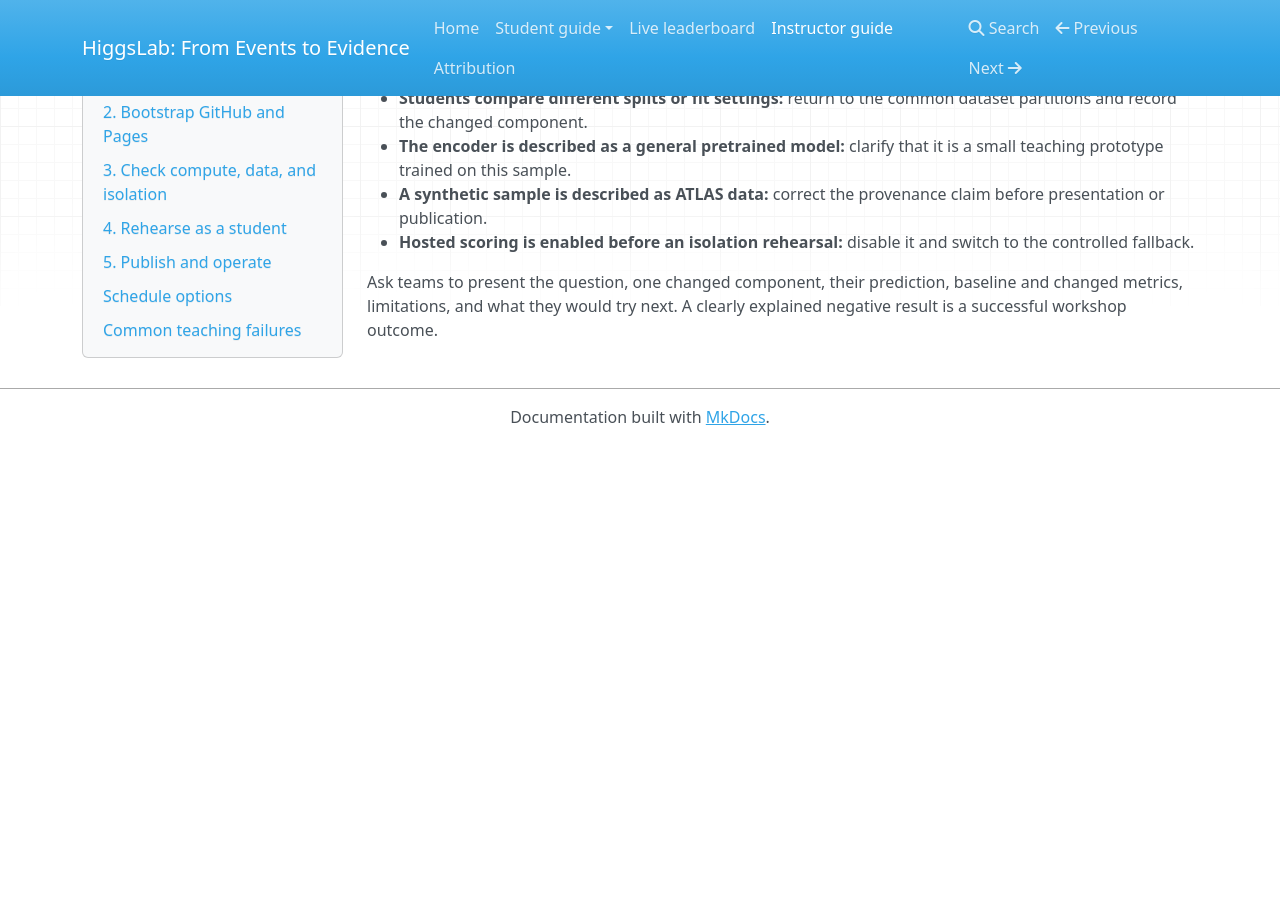
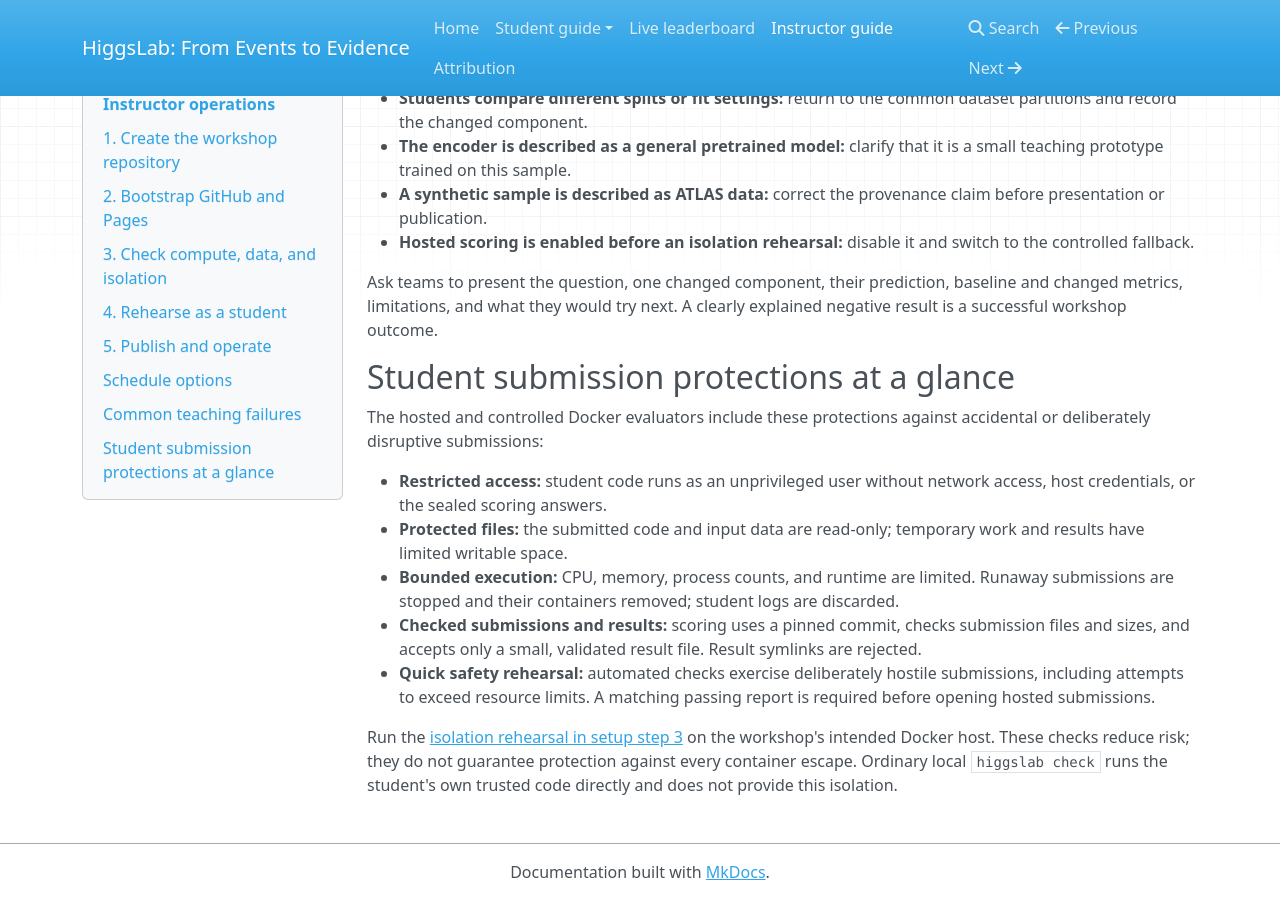
Before and after one commit to gordonwatts/higgs-lab, an MkDocs documentation site: the page built from docs/instructor.md, in a window 1280 px wide and 900 px high, scrolled down 4499 px. Built offline with MkDocs 1.6.1, drawn with Linux system fonts in a browser that asks for light colours; nearby versions of some CDN libraries; before the commit the page ends 4944 px from its top, so only the background shows below that.

Commit message:
Summarize submission protections in instructor setup guide

```diff
--- a/docs/instructor.md
+++ b/docs/instructor.md
@@ -144,3 +144,15 @@ uv run higgslab instructor reset --repo OWNER/WORKSHOP --suite replace
 - **Hosted scoring is enabled before an isolation rehearsal:** disable it and switch to the controlled fallback.
 
 Ask teams to present the question, one changed component, their prediction, baseline and changed metrics, limitations, and what they would try next. A clearly explained negative result is a successful workshop outcome.
+
+## Student submission protections at a glance
+
+The hosted and controlled Docker evaluators include these protections against accidental or deliberately disruptive submissions:
+
+- **Restricted access:** student code runs as an unprivileged user without network access, host credentials, or the sealed scoring answers.
+- **Protected files:** the submitted code and input data are read-only; temporary work and results have limited writable space.
+- **Bounded execution:** CPU, memory, process counts, and runtime are limited. Runaway submissions are stopped and their containers removed; student logs are discarded.
+- **Checked submissions and results:** scoring uses a pinned commit, checks submission files and sizes, and accepts only a small, validated result file. Result symlinks are rejected.
+- **Quick safety rehearsal:** automated checks exercise deliberately hostile submissions, including attempts to exceed resource limits. A matching passing report is required before opening hosted submissions.
+
+Run the [isolation rehearsal in setup step 3](#3-check-compute-data-and-isolation) on the workshop's intended Docker host. These checks reduce risk; they do not guarantee protection against every container escape. Ordinary local `higgslab check` runs the student's own trusted code directly and does not provide this isolation.
```
Also changed, not shown: DECISIONS.md (+2 -0 lines).
